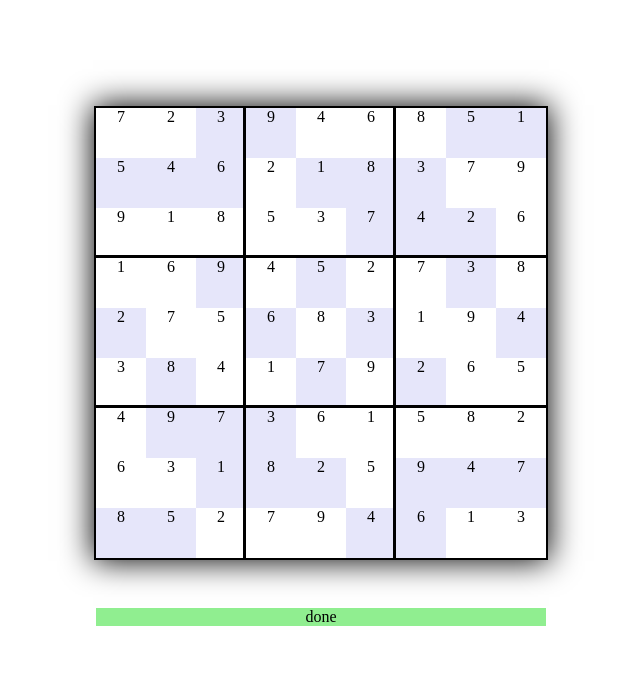
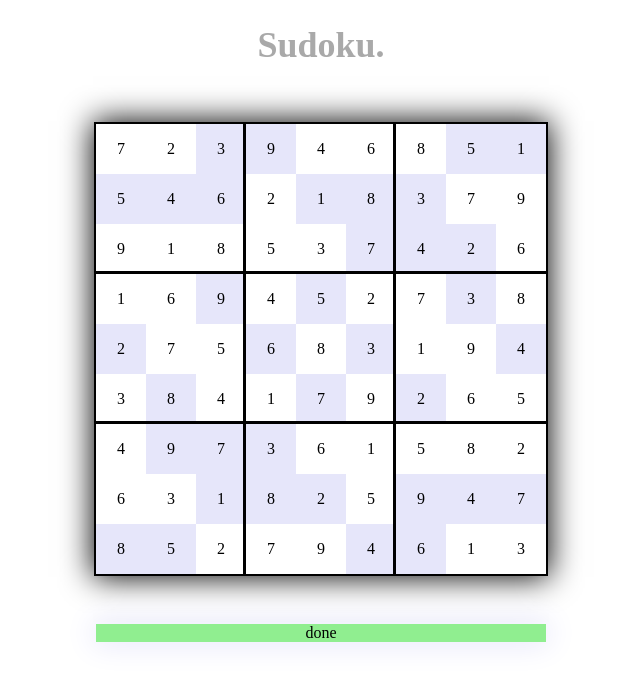
Before and after one commit to MarcoKe/jssudoku, a plain HTML site: page index.html in a window 1280 px wide. Both pictures are taken after a click on the element "Solve". Shown: the whole page, without its empty margins (319-959 px from the left). Drawn offline with Linux system fonts and the light colour scheme.

Commit message:
values user-editable

```diff
--- a/index.html
+++ b/index.html
@@ -24,7 +24,13 @@
 
     <style >
       #header {
-        height: 100px
+        height: 100px;
+        color: darkgray;
+        text-align: center;
+      }
+
+      h1 {
+        font-size: 36px;
       }
       #main {
         width: 450px;
@@ -40,8 +46,7 @@
         /*outline: 1px solid;*/
         float: left;
         text-align: center;
-        display: table-cell;
-        vertical-align: middle;
+        line-height: 50px
       }
       #solve {
         background-color: lavender;
@@ -51,6 +56,7 @@
         width: 450px;
         margin-left: auto;
         margin-right: auto;
+        box-shadow: 0px 0px 30px 3px lavender;
       }
     </style>
 
@@ -58,7 +64,9 @@
 <body>
 <!-- JQuery & Bootstrap script files -->
 
-<div id="header"></div>
+<div id="header">
+  <h1>Sudoku.</h1>
+</div>
 <div id="main">
 
 </div>
--- a/sudoku.js
+++ b/sudoku.js
@@ -3,7 +3,9 @@
 [0,0,9,0,5,0,0,3,0],[2,0,0,6,0,3,0,0,4],[0,8,0,0,7,0,2,0,0],
 [0,9,7,3,0,0,0,0,0],[0,0,1,8,2,0,9,4,7],[8,5,0,0,0,4,6,0,0]];
 
-
+puzzle3 = [[0,0,0,0,0,0,0,0,0],[0,0,0,0,0,0,0,0,0],[0,0,0,0,0,0,0,0,0],
+[0,0,0,0,0,0,0,0,0],[0,0,0,0,0,0,0,0,0],[0,0,0,0,0,0,0,0,0],
+[0,0,0,0,0,0,0,0,0],[0,0,0,0,0,0,0,0,0],[0,0,0,0,0,0,0,0,0]];
 puzzle2 = [[9,4,1,6,5,3,2,7,8],[2,5,8,4,9,7,6,3,1],[3,6,7,1,8,2,5,4,9],
 [1,3,2,9,6,8,4,5,7],[4,7,9,5,0,1,8,6,2],[5,8,6,7,2,4,9,1,3],
 [8,2,4,3,7,6,1,9,5],[6,9,3,2,1,5,7,8,4],[7,1,5,8,4,9,3,2,6]];
@@ -14,13 +16,26 @@ function initialize() {
   table = "";
   for (var i = 0; i < 9; i++) {
     for (var j = 0; j < 9; j++) {
-      table += "<div id=c" + i + "" + j + ">" + (puzzle[i][j] != 0 ? puzzle[i][j] : "") + "</div>";
+      table += "<div ";
+      table += (puzzle[i][j] === 0 ? "class=\"changeable\" contentEditable=true " : "");
+      table+= "id=c" + i + "" + j + ">" + (puzzle[i][j] != 0 ? puzzle[i][j] : "") + "</div>";
       console.log(i);
     }
    }
    $("#main").append(table);
    colorFixed(fixedCells(puzzle));
    drawGrid();
+
+   listenToInput();
+}
+
+function listenToInput() {
+  $('.changeable').focusout(function() {
+    var id = this.id;
+    var value = parseInt($("#" + id).text());
+    console.log(typeof value)
+    puzzle[id.charAt(1)][id.charAt(2)] = (value % 1 === 0 ? value : 0);
+  });
 }
 
 function fixedCells(p) {
@@ -81,7 +96,7 @@ function update() {
    table = "";
    for (var i = 0; i < 9; i++) {
      for (var j = 0; j < 9; j++) {
-       table += "<div id=c" + i + "" + j + ">" + puzzle[i][j] + "</div>";
+       table += "<div contentEditable=true id=c" + i + "" + j + ">" + puzzle[i][j] + "</div>";
        cell = "#c" + i + "" + j;
        $(cell).text(puzzle[i][j]);
      }
@@ -116,7 +131,9 @@ function bruteforce(p) {
   var row = empty[0];
   var col = empty[1];
 
-  for (var num = 1; num <= 9; num++) {
+  numbers = shuffle();
+  for (var i = 0; i < 9; i++) {
+    num = numbers[i];
     if(isValidChoice(p, row, col, num)) {
       p[row][col] = num;
       // name = "c" + row + "" + col;
@@ -130,7 +147,23 @@ function bruteforce(p) {
   return false;
 }
 
+function shuffle() {
+  var numbers = [1,2,3,4,5,6,7,8,9];
+  var counter = numbers.length;
 
+  // fisher-yates shuffle
+  while (counter > 0) {
+    var index = Math.floor(Math.random() * counter);
+
+    counter--;
+
+    var tmp = numbers[counter];
+    numbers[counter] = numbers[index];
+    numbers[index] = tmp;
+  }
+
+  return numbers;
+}
 
 function findEmptyCell(puzzle) {
   var row = 10;
```
